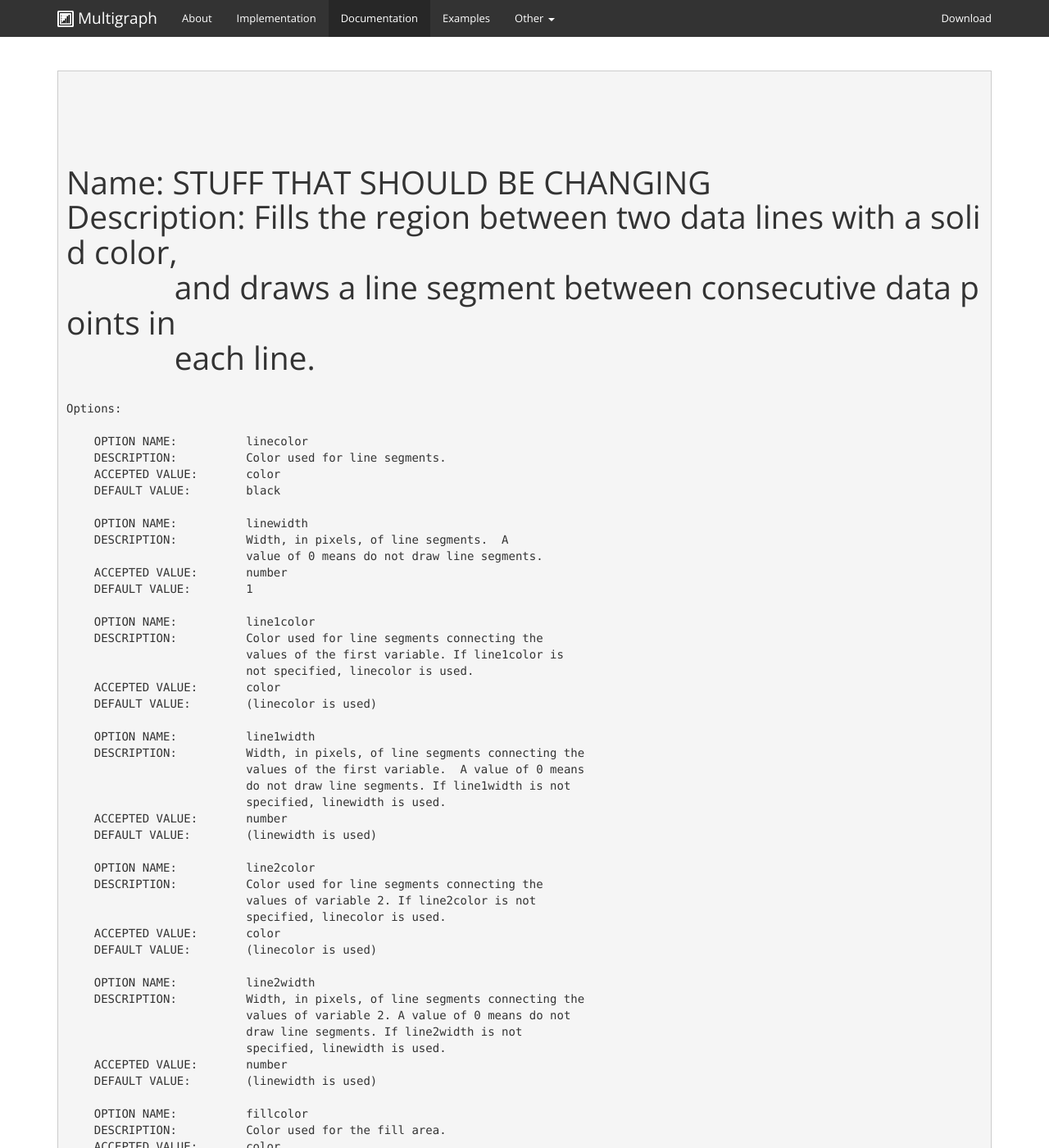
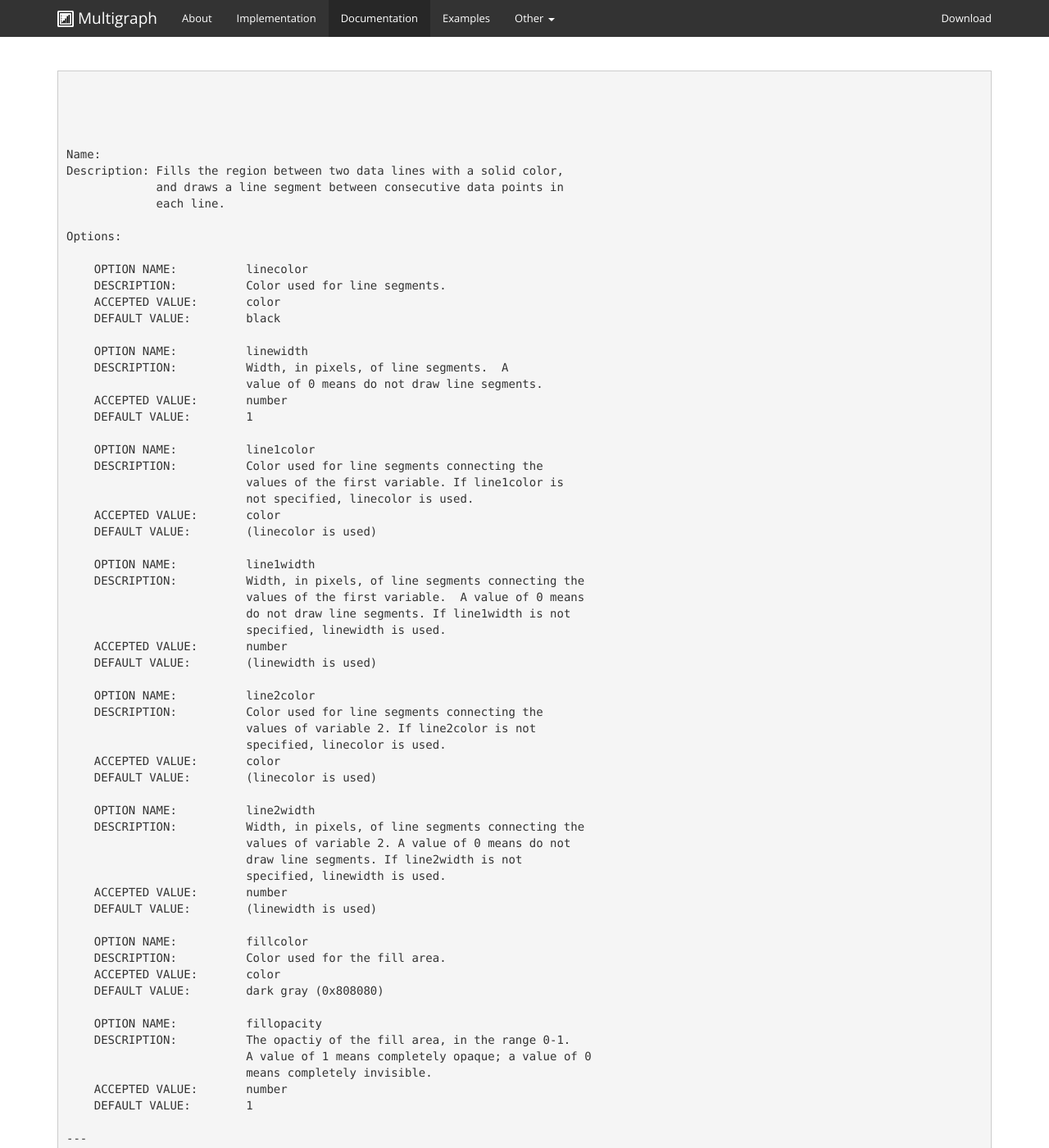
Before and after one commit to khunter3D/khunter3D.github.io, a Jekyll site: the page built from docs/renderers/index.html, in a window 1280 px wide and 1400 px high. Shown: the whole window at 82% size. Built offline with Jekyll 4.4.1, drawn with Linux system fonts in a browser that asks for light colours; nearby versions of some CDN libraries; Markdown is read by kramdown in place of the engine named in the settings; some of the changed text lies outside the part shown.

Commit message:
Update index.html

```diff
--- a/docs/renderers/index.html
+++ b/docs/renderers/index.html
@@ -8,12 +8,12 @@ docs: selected
 
       <pre>
 
-      <h1>
-Name: STUFF THAT SHOULD BE CHANGING
+      <h3></h3>
+Name:
 Description: Fills the region between two data lines with a solid color,
              and draws a line segment between consecutive data points in
              each line.
-</h1>
+</h3>
 Options:
 
     OPTION NAME:          linecolor
```
